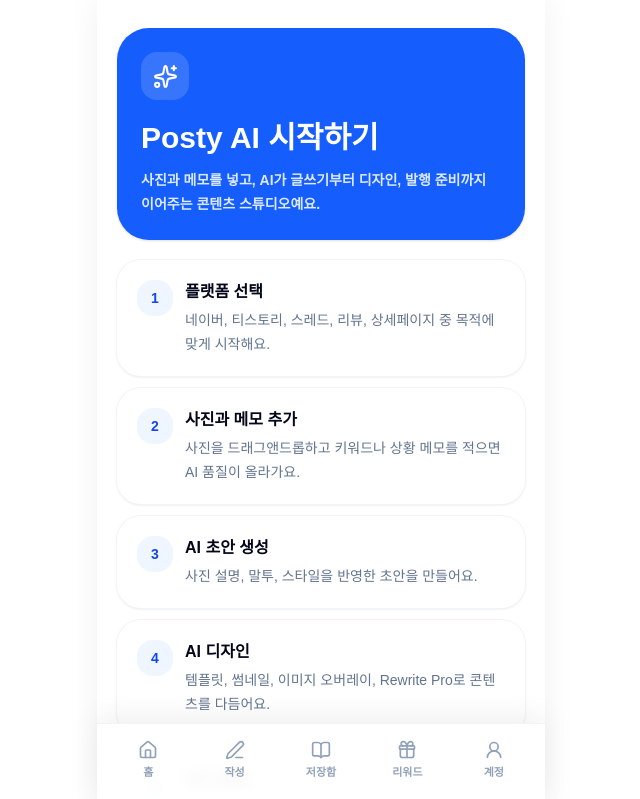
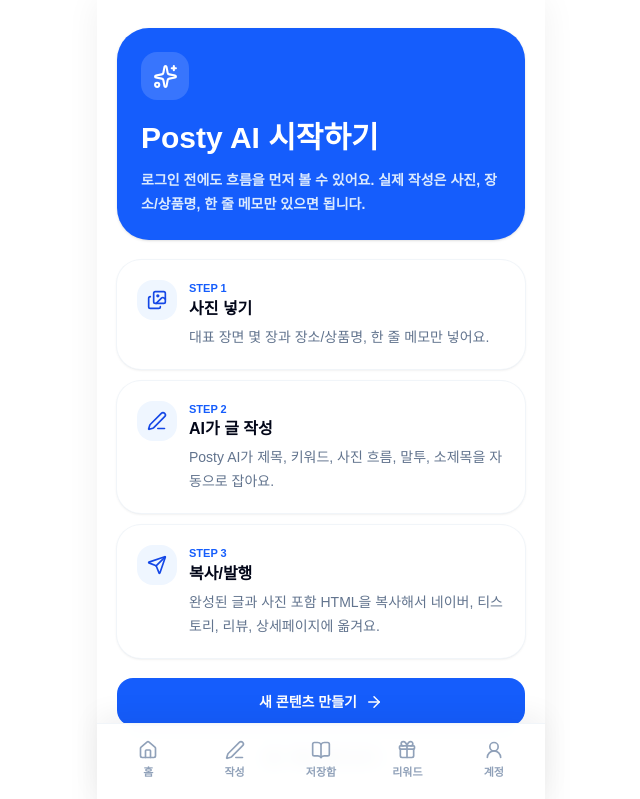
Before and after one commit to mykim2732/tripwriter, a Next.js app: page /onboarding in a window 1280 px wide. Shown: the top 799 px of the page, without its empty margins (319-959 px from the left). Built offline with nearby package versions, Linux system fonts and the light colour scheme.

Commit message:
Sprint 161 improve first run onboarding

```diff
--- a/app/onboarding/page.tsx
+++ b/app/onboarding/page.tsx
@@ -1,13 +1,11 @@
-import { ArrowRight, CheckCircle2, Sparkles } from "lucide-react";
+import { ArrowRight, Eye, Images, PenLine, Send, Sparkles } from "lucide-react";
 import Link from "next/link";
 import { PageShell } from "@/components/PageShell";
 
 const steps = [
-  { title: "플랫폼 선택", body: "네이버, 티스토리, 스레드, 리뷰, 상세페이지 중 목적에 맞게 시작해요." },
-  { title: "사진과 메모 추가", body: "사진을 드래그앤드롭하고 키워드나 상황 메모를 적으면 AI 품질이 올라가요." },
-  { title: "AI 초안 생성", body: "사진 설명, 말투, 스타일을 반영한 초안을 만들어요." },
-  { title: "AI 디자인", body: "템플릿, 썸네일, 이미지 오버레이, Rewrite Pro로 콘텐츠를 다듬어요." },
-  { title: "복사 발행", body: "플랫폼별 복사 순서에 맞춰 제목, 본문, 태그를 옮겨 발행해요." },
+  { title: "사진 넣기", body: "대표 장면 몇 장과 장소/상품명, 한 줄 메모만 넣어요.", icon: Images },
+  { title: "AI가 글 작성", body: "Posty AI가 제목, 키워드, 사진 흐름, 말투, 소제목을 자동으로 잡아요.", icon: PenLine },
+  { title: "복사/발행", body: "완성된 글과 사진 포함 HTML을 복사해서 네이버, 티스토리, 리뷰, 상세페이지에 옮겨요.", icon: Send },
 ];
 
 export default function OnboardingPage() {
@@ -15,24 +13,37 @@ export default function OnboardingPage() {
     <PageShell>
       <section className="px-5 pb-8 pt-7">
         <div className="rounded-[32px] bg-blue-600 p-6 text-white shadow-sm">
-          <div className="flex h-12 w-12 items-center justify-center rounded-2xl bg-white/15"><Sparkles size={25} /></div>
+          <div className="flex h-12 w-12 items-center justify-center rounded-2xl bg-white/15">
+            <Sparkles size={25} aria-hidden="true" />
+          </div>
           <h1 className="mt-5 text-3xl font-black tracking-normal">Posty AI 시작하기</h1>
-          <p className="mt-3 text-sm font-bold leading-6 text-blue-100">사진과 메모를 넣고, AI가 글쓰기부터 디자인, 발행 준비까지 이어주는 콘텐츠 스튜디오예요.</p>
+          <p className="mt-3 text-sm font-bold leading-6 text-blue-100">
+            로그인 전에도 흐름을 먼저 볼 수 있어요. 실제 작성은 사진, 장소/상품명, 한 줄 메모만 있으면 됩니다.
+          </p>
         </div>
+
         <div className="mt-5 space-y-3">
           {steps.map((step, index) => (
             <article key={step.title} className="flex gap-3 rounded-3xl bg-white p-5 shadow-sm ring-1 ring-slate-100">
-              <div className="flex h-9 w-9 shrink-0 items-center justify-center rounded-2xl bg-blue-50 text-sm font-black text-blue-700">{index + 1}</div>
+              <div className="flex h-10 w-10 shrink-0 items-center justify-center rounded-2xl bg-blue-50 text-blue-700">
+                <step.icon size={20} aria-hidden="true" />
+              </div>
               <div>
+                <p className="text-[11px] font-black text-blue-600">STEP {index + 1}</p>
                 <h2 className="text-base font-black text-slate-950">{step.title}</h2>
                 <p className="mt-1 text-sm leading-6 text-slate-500">{step.body}</p>
               </div>
             </article>
           ))}
         </div>
+
         <div className="mt-5 grid gap-2">
-          <Link href="/write" className="inline-flex min-h-12 items-center justify-center gap-2 rounded-2xl bg-blue-600 px-4 text-sm font-black text-white">새 콘텐츠 만들기 <ArrowRight size={18} /></Link>
-          <Link href="/qa" className="inline-flex min-h-12 items-center justify-center gap-2 rounded-2xl bg-slate-100 px-4 text-sm font-black text-slate-700"><CheckCircle2 size={18} /> 출시 전 점검</Link>
+          <Link href="/write" className="inline-flex min-h-12 items-center justify-center gap-2 rounded-2xl bg-blue-600 px-4 text-sm font-black text-white">
+            새 콘텐츠 만들기 <ArrowRight size={18} aria-hidden="true" />
+          </Link>
+          <Link href="/demo" className="inline-flex min-h-12 items-center justify-center gap-2 rounded-2xl bg-slate-100 px-4 text-sm font-black text-slate-700">
+            <Eye size={18} aria-hidden="true" /> 예시 먼저 보기
+          </Link>
         </div>
       </section>
     </PageShell>
--- a/app/page.tsx
+++ b/app/page.tsx
@@ -154,6 +154,14 @@ export default function Home() {
             >
               <BarChart3 size={17} aria-hidden="true" />
               대시보드
+            </Link>
+          </div>
+          <div className="mt-3 grid grid-cols-2 gap-2">
+            <Link href="/onboarding" className="flex min-h-11 items-center justify-center rounded-2xl bg-blue-50 px-3 text-xs font-black text-blue-700">
+              30초 시작 가이드
+            </Link>
+            <Link href="/demo" className="flex min-h-11 items-center justify-center rounded-2xl bg-slate-100 px-3 text-xs font-black text-slate-700">
+              예시 먼저 보기
             </Link>
           </div>
         </div>
```
